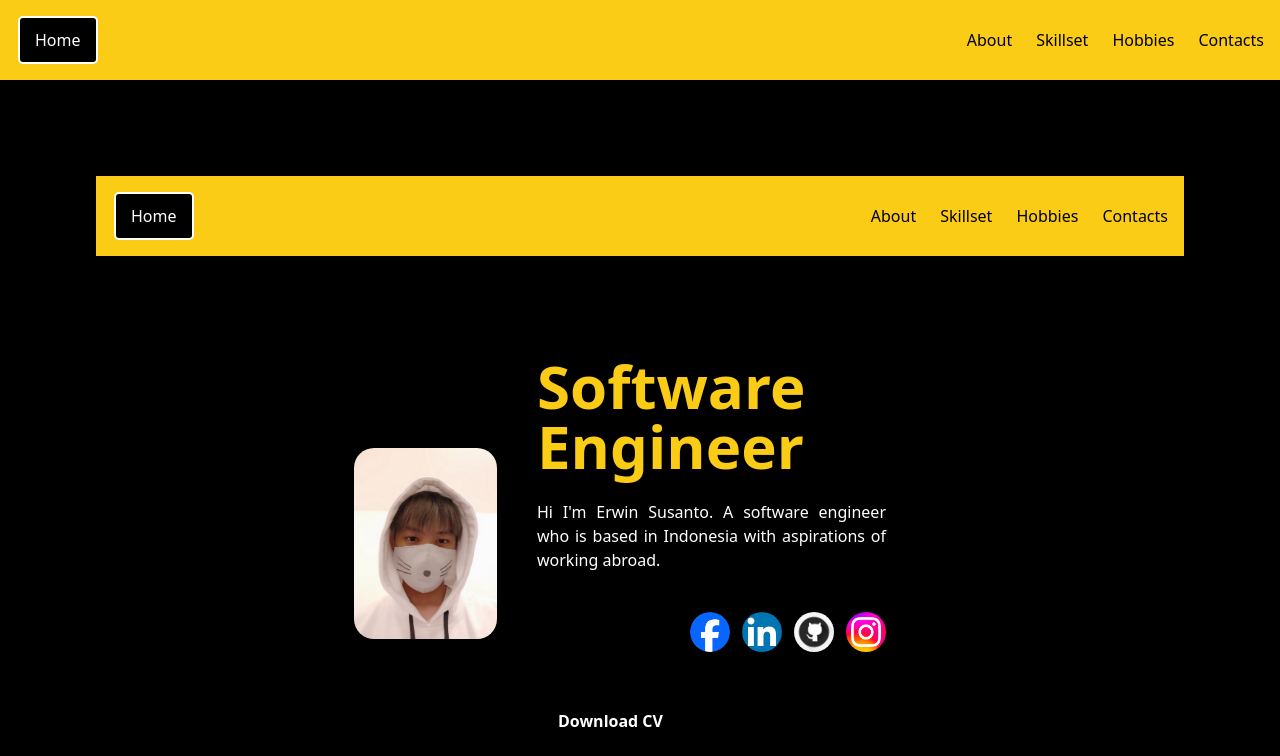
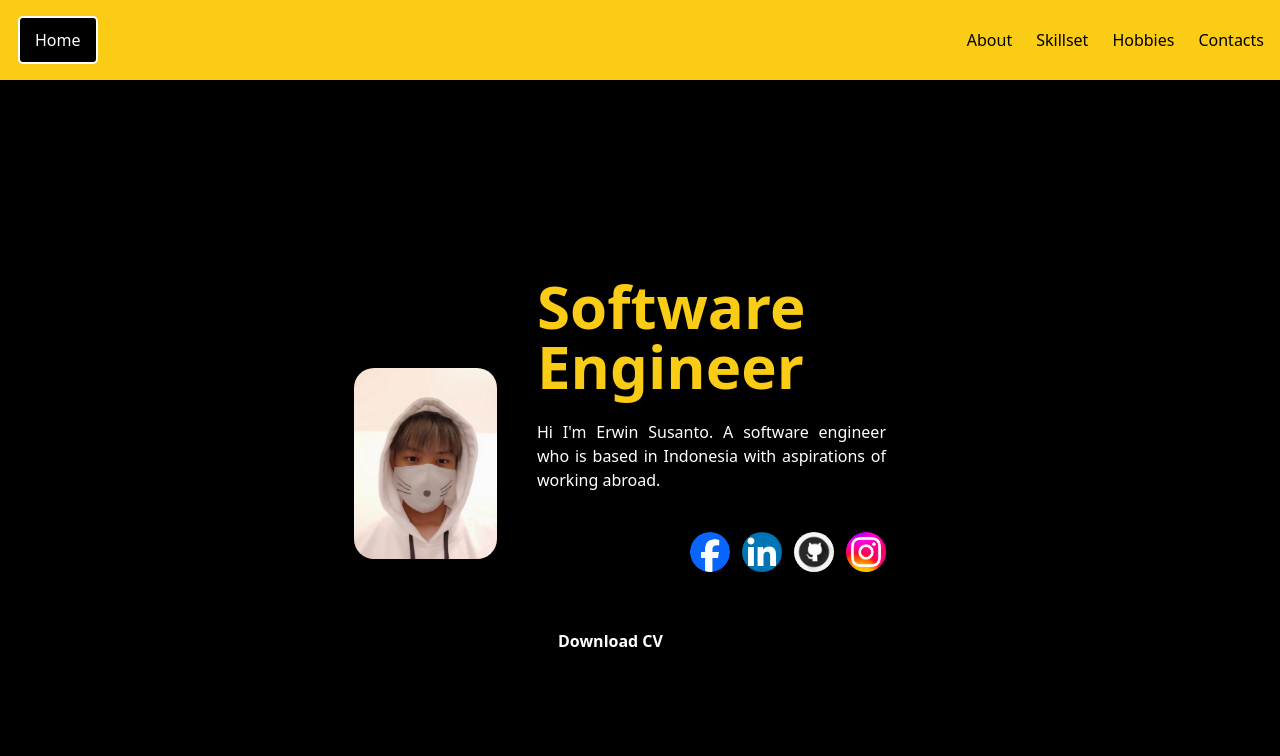
Before and after one commit to Erwin71297/portfolio, a Next.js app: page / in a window 1280 px wide. Shown: the top 756 px of the page. Built offline with nearby package versions, Linux system fonts and the light colour scheme.

Commit message:
Remove navbar

```diff
--- a/src/app/page.tsx
+++ b/src/app/page.tsx
@@ -211,8 +211,6 @@ export default function Home() {
     <main className="flex flex-col items-center justify-between p-24">
       <html className={styles.html}>
         <body>
-          {/* Nav Bar */}
-          <Navigation />
           {/* Start of intro */}
           <div id="intro" className="w-9/12 mt-20 ml-auto mr-auto">
             <div className="grid grid-cols-4 px-5 w-9/12 ml-auto mr-auto pb-12">
```
